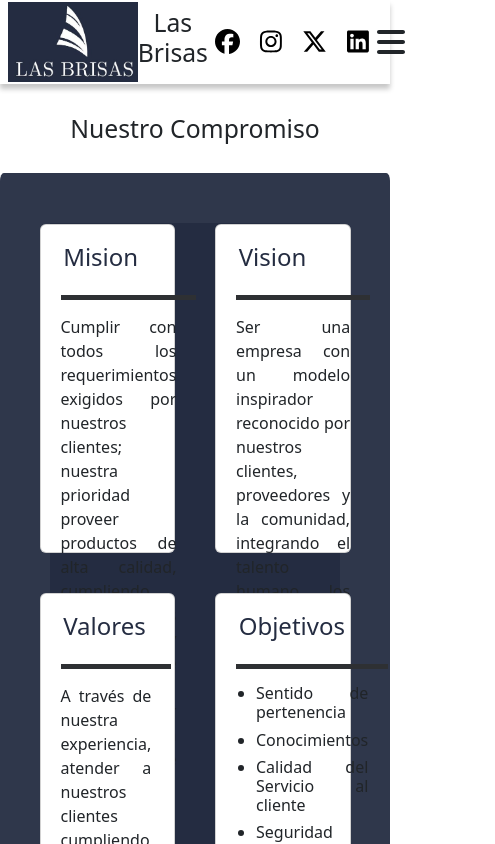
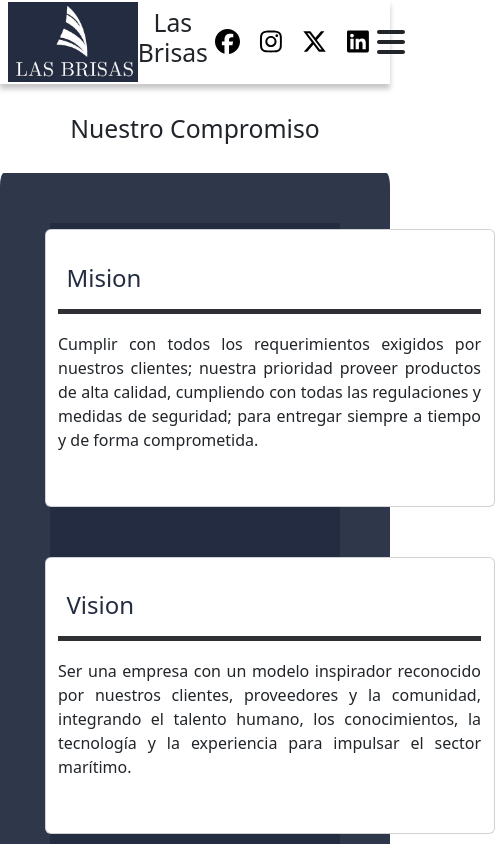
Before and after one commit to LuisCeballos24/bankering, a React (Vite) app in the folder web bunkering/bunkering/: page /compromiso in a window 390 px wide. Shown: the top 844 px of the page, 495 px wide, since content can reach past the window. Built offline with nearby package versions, Linux system fonts and the light colour scheme.

Commit message:
Responsive a Compromiso y Linkeo se secciones
Hacer npm i

```diff
--- a/web bunkering/bunkering/package.json
+++ b/web bunkering/bunkering/package.json
@@ -25,6 +25,7 @@
     "react-bootstrap": "^2.10.0",
     "react-dom": "^18.2.0",
     "react-router-dom": "^6.21.3",
+    "react-router-hash-link": "^2.4.3",
     "react-slick": "^0.29.0",
     "slick-carousel": "^1.8.1"
   },
--- a/web bunkering/bunkering/src/components/Hamburguesa.jsx
+++ b/web bunkering/bunkering/src/components/Hamburguesa.jsx
@@ -1,9 +1,10 @@
 import React, { useState } from 'react';
 import 'bootstrap/dist/css/bootstrap.min.css';
-import { Button, Nav, Navbar, Offcanvas } from 'react-bootstrap';
+import { Nav, Offcanvas } from 'react-bootstrap';
 import RedesSociales from './RedesSociales';
 import { FontAwesomeIcon } from '@fortawesome/react-fontawesome';
-import { faBars, faLocation, faLocationArrow, faLocationDot } from '@fortawesome/free-solid-svg-icons';
+import { faBars, faLocationDot } from '@fortawesome/free-solid-svg-icons';
+import { HashLink } from 'react-router-hash-link';
 
 const Hamburguesa = () => {
   const [showMenu, setShowMenu] = useState(false);
@@ -20,11 +21,11 @@ const Hamburguesa = () => {
           <Offcanvas.Title>Las Brisas</Offcanvas.Title>
         </Offcanvas.Header>
         <Offcanvas.Body>
-          <Nav className="flex-column">
-            <Nav.Link href="#Catálogo">Catálogo</Nav.Link>
-            <Nav.Link href="#Compromiso">Compromiso</Nav.Link>
-            <Nav.Link href="#Ubicación">Ubicación</Nav.Link>
-            <Nav.Link href="#Contacto">Contacto</Nav.Link>
+          <Nav className="flex-column gap-4">
+            <HashLink smooth to="/#catalogo">Catálogo</HashLink>
+            <HashLink smooth to="/compromiso">Compromiso</HashLink>
+            <HashLink smooth to="/#footer">Ubicación</HashLink>
+            <HashLink smooth to="/#contacto">Contacto</HashLink>
           </Nav>
         </Offcanvas.Body>
         <h6><FontAwesomeIcon icon={faLocationDot} /> Bella Vista, Hi Point building, 24ht Floor, Panama.<br />Copyright © 2024 Stward Corporation</h6>
--- a/web bunkering/bunkering/src/components/InfoFotoIzquierda.jsx
+++ b/web bunkering/bunkering/src/components/InfoFotoIzquierda.jsx
@@ -5,7 +5,7 @@ import { Link } from 'react-router-dom'
 
 function InfoFotoIzquierda(props) {
   return (
-    <div className='infoFotoIzquierda'>
+    <div className='infoFotoIzquierda' id="catalogo">
         <section className='seccionInfoFotoIzq'>
             <img src={props.image} alt="" />
         </section>
--- a/web bunkering/bunkering/src/components/InfoSoporte.jsx
+++ b/web bunkering/bunkering/src/components/InfoSoporte.jsx
@@ -3,7 +3,7 @@ import Soporte from '../json/Soporte.json'
 
 function InfoSoporte() {
   return (
-    <div className='infoSoporte'>
+    <div className='infoSoporte' id="contacto">
         {
             Soporte.map(s => (
                 <div key={s.id} className='cardInfoSoporte'>
--- a/web bunkering/bunkering/src/components/TarjetasSplit.jsx
+++ b/web bunkering/bunkering/src/components/TarjetasSplit.jsx
@@ -7,12 +7,12 @@ function TarjetasSplit() {
         <h2>Nuestro Compromiso</h2>
       </div>
       <div className="rectangulo">
-        <div class="card">
-          <h3 class="title">Mision</h3>
-          <div class="bar">
-            <div class="emptybar"></div>
-            <div class="filledbar"></div>
-            <div class="texto">
+        <div className="card">
+          <h3 className="title">Mision</h3>
+          <div className="bar">
+            <div className="emptybar"></div>
+            <div className="filledbar"></div>
+            <div className="texto">
               <p>
                 Cumplir con todos los requerimientos exigidos por nuestros
                 clientes; nuestra prioridad proveer productos de alta calidad,
@@ -23,12 +23,12 @@ function TarjetasSplit() {
           </div>
         </div>
 
-        <div class="card">
-          <h3 class="title">Vision</h3>
-          <div class="bar">
-            <div class="emptybar"></div>
-            <div class="filledbar"></div>
-            <div class="texto">
+        <div className="card">
+          <h3 className="title">Vision</h3>
+          <div className="bar">
+            <div className="emptybar"></div>
+            <div className="filledbar"></div>
+            <div className="texto">
               <p>
                 Ser una empresa con un modelo inspirador reconocido por nuestros
                 clientes, proveedores y la comunidad, integrando el talento
@@ -39,12 +39,12 @@ function TarjetasSplit() {
           </div>
         </div>
 
-        <div class="card">
-          <h3 class="title">Valores</h3>
-          <div class="bar">
-            <div class="emptybar"></div>
-            <div class="filledbar"></div>
-            <div class="texto">
+        <div className="card">
+          <h3 className="title">Valores</h3>
+          <div className="bar">
+            <div className="emptybar"></div>
+            <div className="filledbar"></div>
+            <div className="texto">
               <p>
                 A través de nuestra experiencia, atender a nuestros clientes
                 cumpliendo con los mayores estándares de calidad.
@@ -53,24 +53,18 @@ function TarjetasSplit() {
           </div>
         </div>
 
-        <div class="card">
-          <h3 class="title">Objetivos</h3>
-          <div class="bar">
-            <div class="emptybar"></div>
-            <div class="filledbar"></div>
-            <div class="texto">
-              <h6 className="textoLista">
-                Sentido de pertenencia
-              </h6>
-              <h6 className="textoLista">
-                Conocimientos
-              </h6>
-              <h6 className="textoLista">
-                Calidad del Servicio al cliente
-              </h6>
-              <h6 className="textoLista">
-                Seguridad
-              </h6>
+        <div className="card">
+          <h3 className="title">Objetivos</h3>
+          <div className="bar">
+            <div className="emptybar"></div>
+            <div className="filledbar"></div>
+            <div className="texto">
+              <ul>
+                <li>Sentido de pertenencia </li>
+                <li>Conocimientos</li>
+                <li>Calidad del Servicio al cliente</li>
+                <li>Seguridad</li>
+              </ul>
             </div>
           </div>
         </div>
--- a/web bunkering/bunkering/src/components/footer.jsx
+++ b/web bunkering/bunkering/src/components/footer.jsx
@@ -9,7 +9,7 @@ import { Link } from 'react-router-dom'
 function footer() {
   return (
     <>
-      <footer>
+      <footer id='footer'>
         <div className='footerLogo'>
           <img src={logo} alt="" />
           <p>Stward Corporation was founded on September 2002, with the purpose of becoming the leading company in Panama Maritime sector.</p>
--- a/web bunkering/bunkering/src/components/header.jsx
+++ b/web bunkering/bunkering/src/components/header.jsx
@@ -1,21 +1,23 @@
 import React from 'react'
 import logo from '/Logo.jpg'
 import RedesSociales from './RedesSociales'
-import { Link } from 'react-router-dom'
 import Hamburguesa from './Hamburguesa'
+import { HashLink } from 'react-router-hash-link'
 
 
 function Header() {
+
   return (
     <div className='header'>
       <div>
-        <img src={logo} alt="Logo de Las Brisas" />
+        <HashLink smooth to="/" ><img src={logo} alt="Logo de Las Brisas" /></HashLink>
+
         <h2>Las Brisas</h2>
         <ul className='headerSecciones'>
-          <li><Link to="#">Catálogo</Link></li>
-          <li><Link to="/compromiso">Compromiso</Link></li>
-          <li><Link to="#">Ubicación</Link></li>
-          <li><Link to="#">Contacto</Link></li>
+          <li><HashLink smooth to="/#catalogo" >Catálogo</HashLink></li>
+          <li><HashLink to="/compromiso" >Compromiso</HashLink></li>
+          <li><HashLink smooth to="/#footer">Ubicación</HashLink></li>
+          <li><HashLink smooth to="/#contacto">Contacto</HashLink></li>
         </ul>
         <RedesSociales />
         <Hamburguesa />
--- a/web bunkering/bunkering/src/css/TarjetasSplit.css
+++ b/web bunkering/bunkering/src/css/TarjetasSplit.css
@@ -1,54 +1,45 @@
 .rectangulo {
   display: grid;
-  grid-template-columns: repeat(2, 1fr);
+  grid-template-columns: repeat(auto-fit, minmax(500px, 2fr));
+  align-items: stretch;
   width: 100%;
   padding: 8% 5%;
-  height: 800px;
   border-radius: 1%;
-  overflow: hidden;
-  position: relative;
-  orientation: horizontal;
   background-color: #242c41;
   box-shadow: inset 0 0 0 50px rgba(255,255,255,0.05);
 }
 
 .card {
-  margin: 20px;
+  padding: 5% 2.5%;
+  margin: 5% auto;
+  width: 90%;
+  transition: 0.4s ease-out;
 }
 
 .card:hover {
   transform: translateY(-20px);
-  transition: 0.4s ease-out;
 }
 
 .title {
   color: #242c41;
   font-weight: 500;
-  position: absolute;
-  left: 20px;
-  top: 15px;
 }
 
 .bar {
-  position: absolute;
-  top: 70px;
-  left: 20px;
-  height: 5px;
-  margin-right: 20px;
   width: relative;
 }
 
 .emptybar {
   background-color: #2e3033;
   width: 100%;
-  height: 100%;
+  height: 5px;
 }
 
 .filledbar {
   position: relative;
   z-index: 3;
   width: 0px;
-  height: 100%;
+  height: 5px;
   background: rgb(0, 154, 217);
   background: linear-gradient(
     90deg,
@@ -60,23 +51,30 @@
 }
 
 .card:hover .filledbar {
-  width: 550px;
-  transition: 0.4s ease-out;
+  width: 100%;
 }
 
-@media screen and (max-width: 600px) {
+
+@media screen and (max-width: 1100px) {
+  .rectangulo{
+    grid-template-columns: repeat(auto-fit, minmax(400px, 2fr));
+  }
   .card:hover .filledbar {
-    width: 200px;
+    width: 250px;
     transition: 0.4s ease-out;
   }
 }
 
-/*@media screen and (max-width: 1200px) {
+
+@media screen and (max-width: 600px) {
+  .rectangulo{
+    grid-template-columns: repeat(auto-fit, minmax(500px, 1fr));
+  }
   .card:hover .filledbar {
-    width: 250px;
-    transition: 0.4s ease-out;
+    width: 200px;
   }
-}*/
+}
+
 
 .stroke {
   stroke: #242c41;
@@ -91,14 +89,8 @@
 }
 
 .texto {
-  margin-top: 10px;
-  margin-right: 20px;
+  padding: 3% 0;
   text-align: justify;
-}
-
-.textoLista {
-  display: list-item;
-  margin-left: 20px;
 }
 
 .titulo {
```
Also changed, not shown: 1 other file (tests, documents, lock files or other folders).
